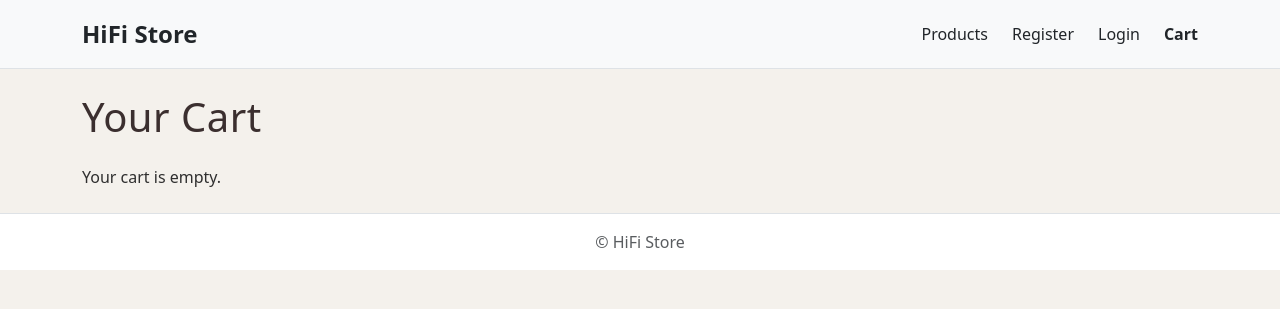
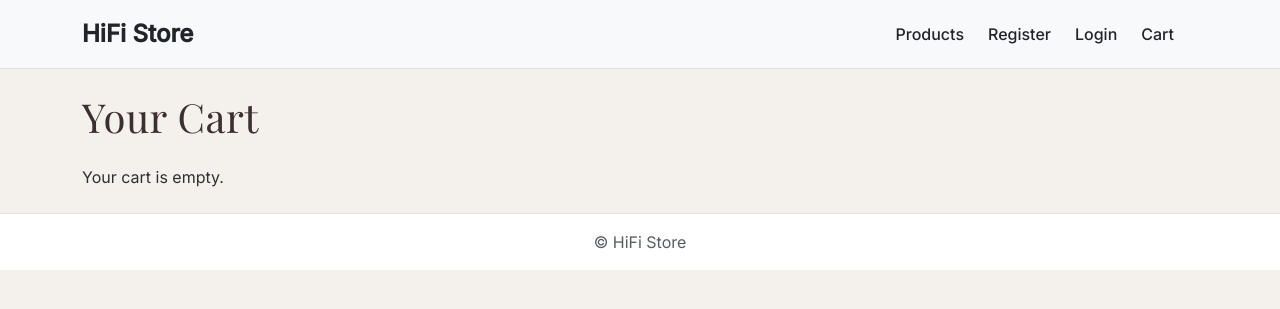
Before and after one commit to andreaspe76/Portfolio_Project_5, a Django app: page /products/cart/ in a window 1280 px wide. Shown: the top 309 px of the page. Run offline with Django 5.2, Linux system fonts and the light colour scheme; data comes from the database, SQL or seed files in the repository; data that the repository does not hold is empty; parts of the project's set-up code (start-up, migrations or seed data) failed here and were passed over.

Commit message:
Add premium typography and apply site-wide visual refinements

```diff
--- a/products/static/products/css/style.css
+++ b/products/static/products/css/style.css
@@ -2,7 +2,7 @@
 body {
     background-color: #f4f1ec;
     color: #2f2f2f;
-    font-family: system-ui, -apple-system, BlinkMacSystemFont, "Segoe UI", sans-serif;
+    font-family: 'Inter', sans-serif;
 }
 
 /* Header & footer */
@@ -12,6 +12,7 @@ header, footer {
 
 /* Typography */
 h1, h2, h3, h4, h5 {
+    font-family: 'Playfair Display', serif;
     letter-spacing: 0.5px;
     color: #3b2f2f;
 }
--- a/templates/base.html
+++ b/templates/base.html
@@ -5,6 +5,12 @@
 <head>
     <meta charset="UTF-8">
     <title>{% block title %}HiFi Store{% endblock %}</title>
+
+    <!--Google fonts-->
+    <link
+        href="https://fonts.googleapis.com/css2?family=Inter:wght@300;400;500&family=Playfair+Display:wght@400;600&display=swap"
+        rel="stylesheet">
+
 
     <!-- Bootstrap CSS -->
     <link href="https://cdn.jsdelivr.net/npm/bootstrap@5.3.2/dist/css/bootstrap.min.css" rel="stylesheet">
@@ -41,7 +47,7 @@
                 </a>
                 {% endif %}
 
-                <a href="{% url 'cart_detail' %}" class="text-decoration-none text-dark fw-semibold"> Cart
+                <a href="{% url 'cart_detail' %}" class="me-4 text-decoration-none text-dark"> Cart
                     {% if cart_item_count > 0 %}
                     <span class="badge bg-primary rounded-pill ms-1">{{ cart_item_count }}</span>
                     {% endif %}
```
